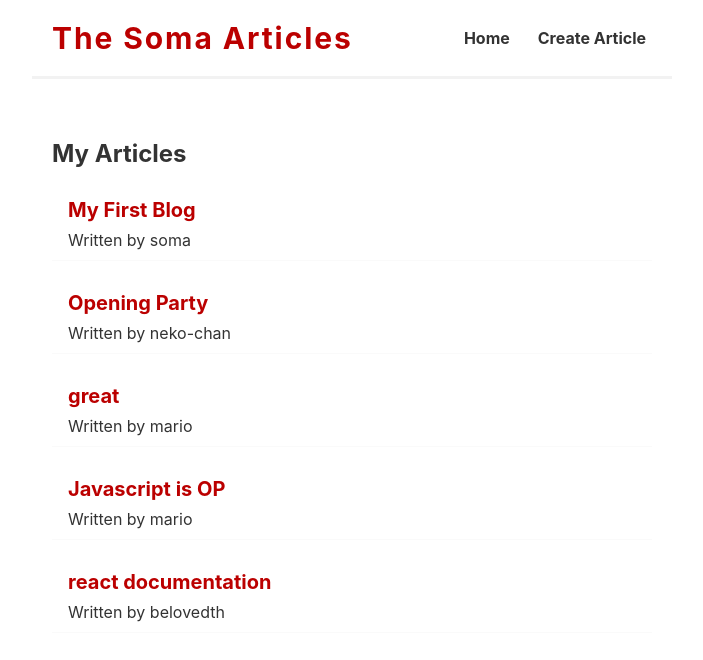
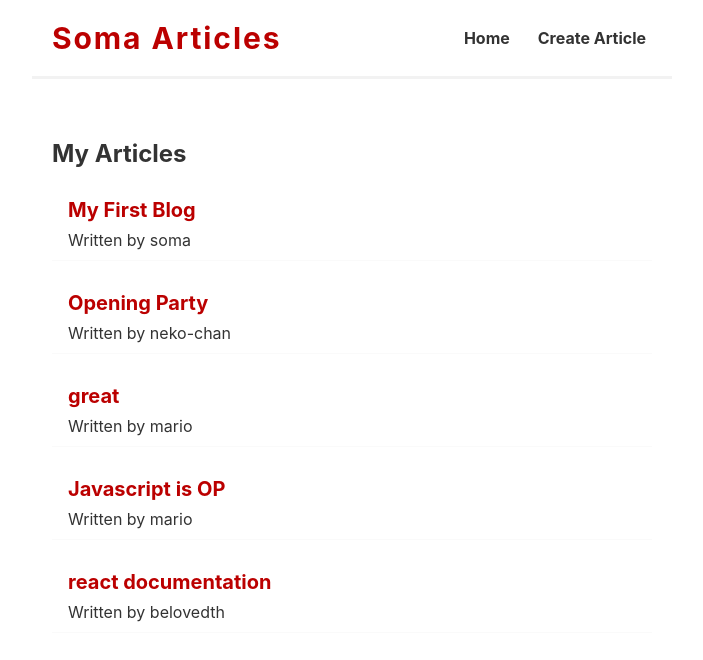
Before and after one commit to B-lovedth/React-Training, a React (Create React App) app: page / in a window 1280 px wide. Shown: the top 660 px of the page, without its empty margins (288-991 px from the left). Built offline with nearby package versions, Linux system fonts and the light colour scheme; data requests are answered from the project's data file; the HTML template or start-up script is replaced by a standard one.

Commit message:
sub commit

```diff
--- a/src/Navbar.js
+++ b/src/Navbar.js
@@ -4,7 +4,7 @@ import { Link } from 'react-router-dom'
 const Navbar = () => {
   return (
     <nav className="navbar">
-        <h1>The Soma Articles</h1>
+        <h1>Soma Articles</h1>
         <div className="links">
             <Link to="/">Home</Link>
             <Link to="/create" className=''>Create Article</Link>
```
